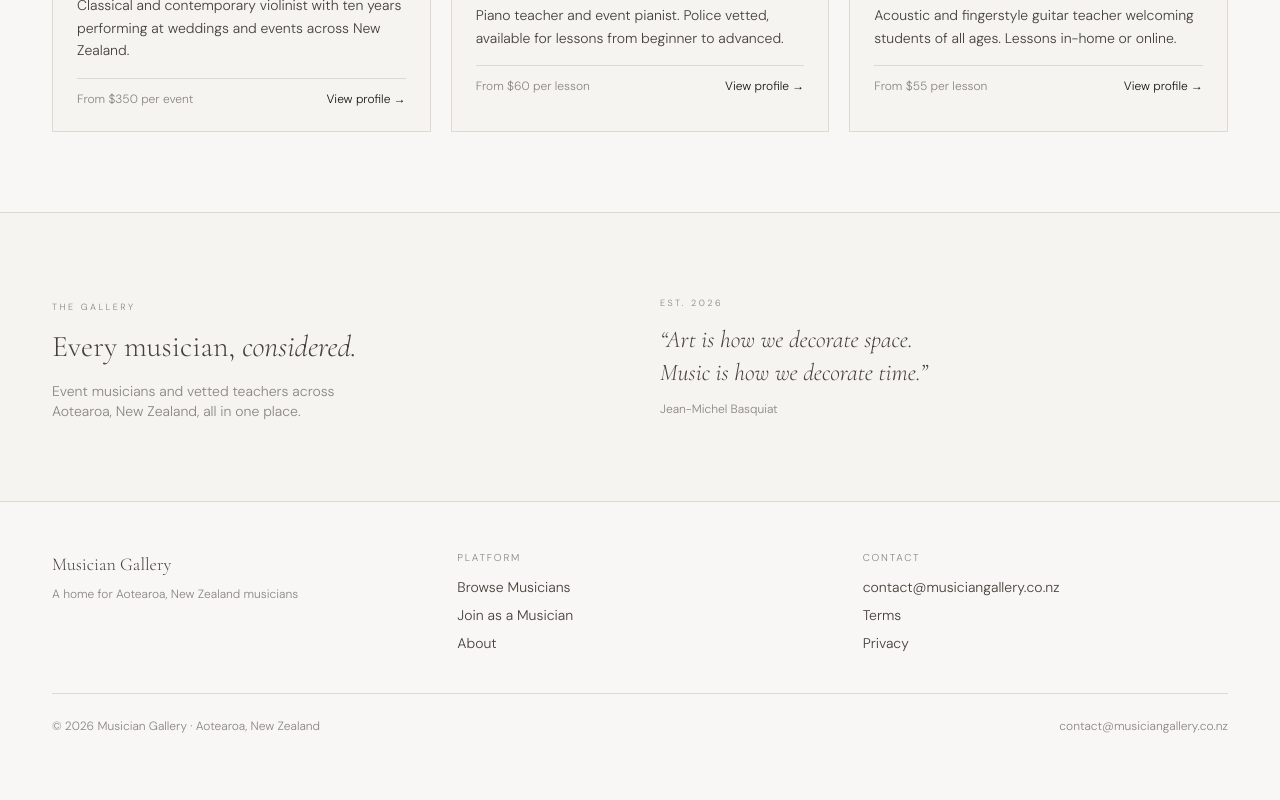
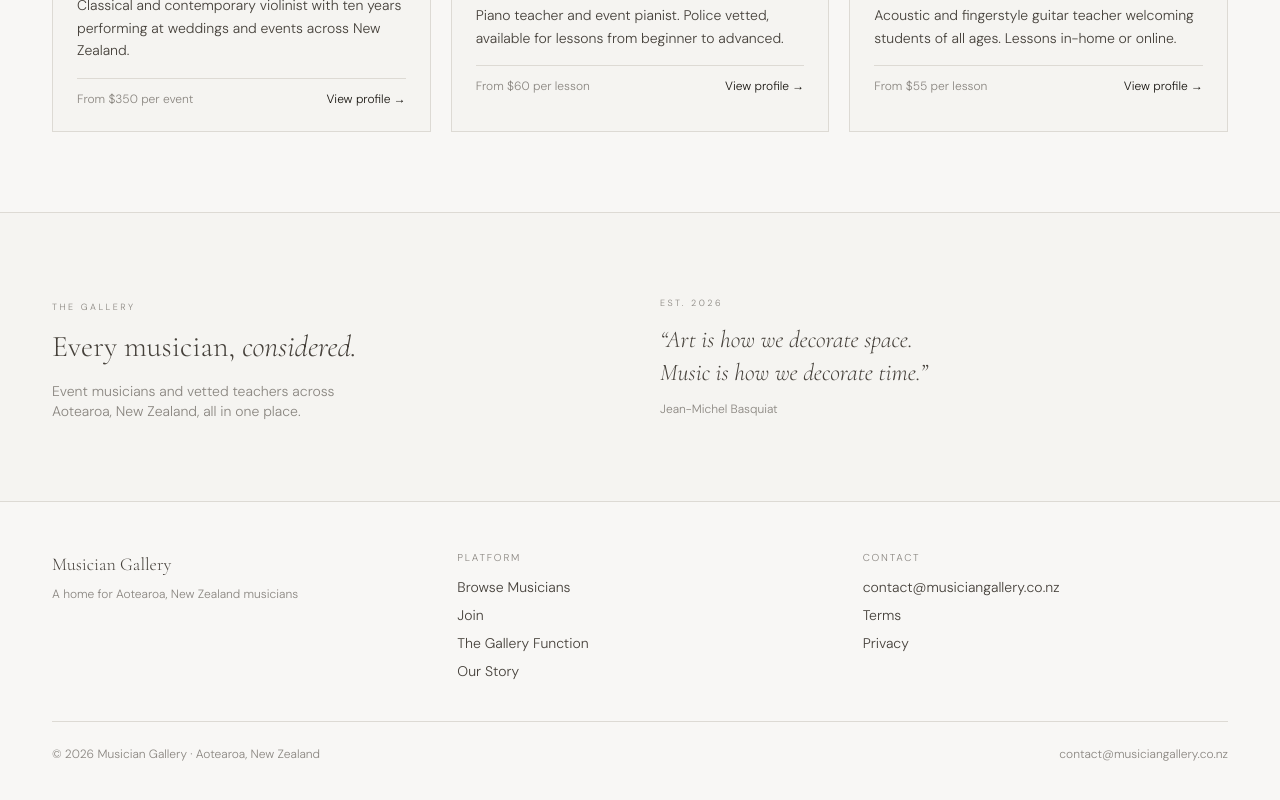
Before and after one commit to musiciangallery/Musician-Gallery, a Next.js app: page / in a window 1280 px wide. Shown: the part 2490-3290 px from the top of the page. Built offline with nearby package versions, Linux system fonts and the light colour scheme; no server answers; the database is empty.

Commit message:
Update Footer.tsx

```diff
--- a/src/components/Footer.tsx
+++ b/src/components/Footer.tsx
@@ -22,12 +22,17 @@ export default function Footer() {
             </li>
             <li>
               <Link href="/join" className="hover:text-accent">
-                Join as a Musician
+                Join
               </Link>
             </li>
             <li>
               <Link href="/about" className="hover:text-accent">
-                About
+                The Gallery Function
+              </Link>
+            </li>
+            <li>
+              <Link href="/our-story" className="hover:text-accent">
+                Our Story
               </Link>
             </li>
           </ul>
```
